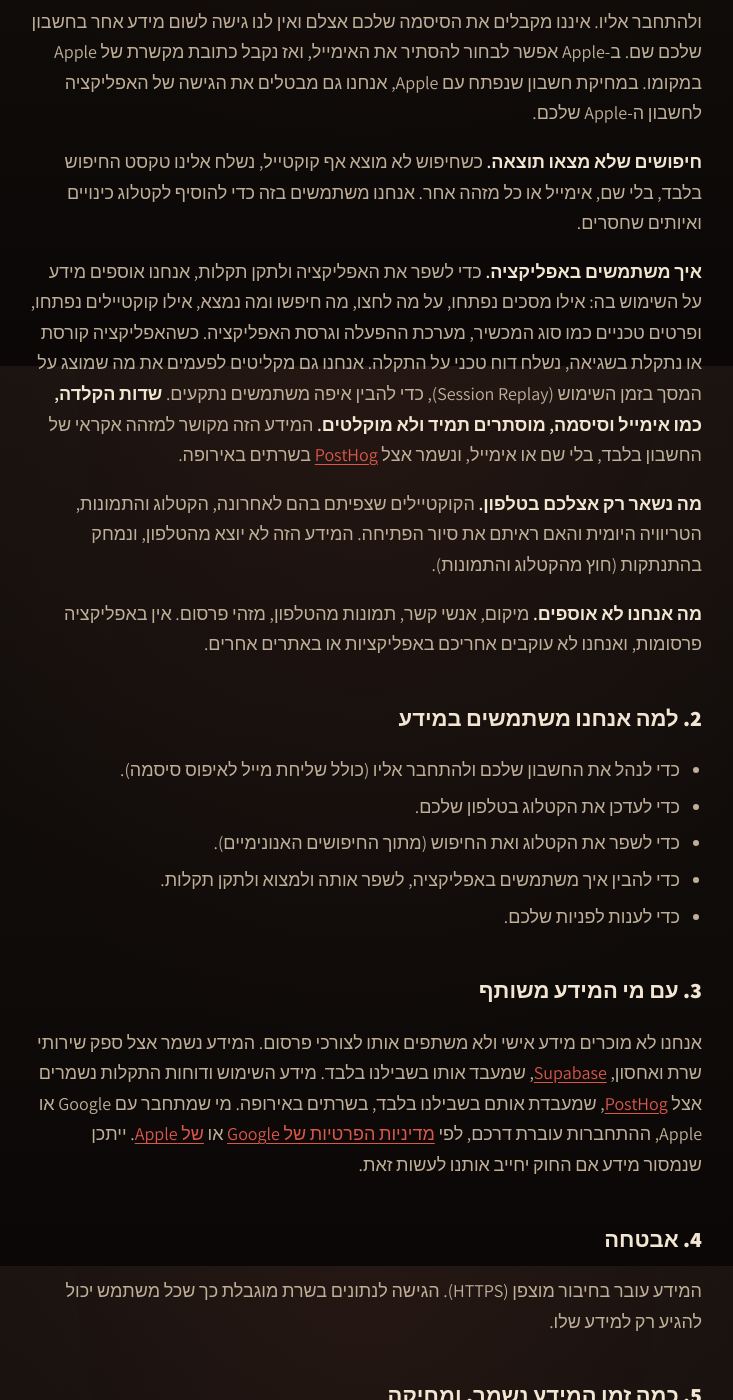
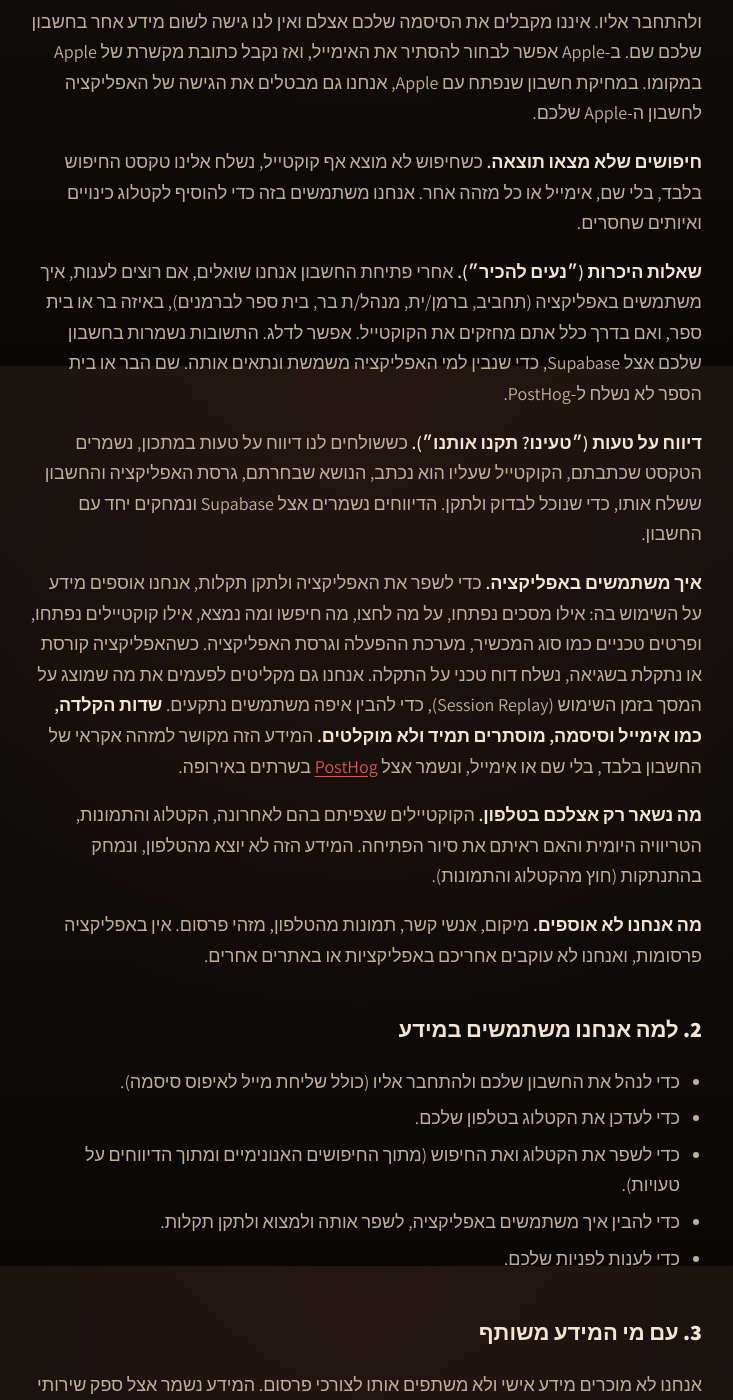
Before and after one commit to oriamram/barmenti-site, a Jekyll site: the page built from privacy.md, in a window 1280 px wide and 1400 px high, scrolled down 534 px. Shown: the whole window, without its empty margins (274-1007 px from the left). Built offline with Jekyll 4.4.1, drawn with Linux system fonts in a browser that asks for light colours; some of the changed text lies outside the part shown.

Commit message:
Privacy policy: mistake reports and the questions after sign-up

```diff
--- a/privacy.md
+++ b/privacy.md
@@ -19,6 +19,10 @@ permalink: /privacy/
 
 **חיפושים שלא מצאו תוצאה.** כשחיפוש לא מוצא אף קוקטייל, נשלח אלינו טקסט החיפוש בלבד, בלי שם, אימייל או כל מזהה אחר. אנחנו משתמשים בזה כדי להוסיף לקטלוג כינויים ואיותים שחסרים.
 
+**שאלות היכרות (״נעים להכיר״).** אחרי פתיחת החשבון אנחנו שואלים, אם רוצים לענות, איך משתמשים באפליקציה (תחביב, ברמן/ית, מנהל/ת בר, בית ספר לברמנים), באיזה בר או בית ספר, ואם בדרך כלל אתם מחזקים את הקוקטייל. אפשר לדלג. התשובות נשמרות בחשבון שלכם אצל Supabase, כדי שנבין למי האפליקציה משמשת ונתאים אותה. שם הבר או בית הספר לא נשלח ל-PostHog.
+
+**דיווח על טעות (״טעינו? תקנו אותנו״).** כששולחים לנו דיווח על טעות במתכון, נשמרים הטקסט שכתבתם, הקוקטייל שעליו הוא נכתב, הנושא שבחרתם, גרסת האפליקציה והחשבון ששלח אותו, כדי שנוכל לבדוק ולתקן. הדיווחים נשמרים אצל Supabase ונמחקים יחד עם החשבון.
+
 **איך משתמשים באפליקציה.** כדי לשפר את האפליקציה ולתקן תקלות, אנחנו אוספים מידע על השימוש בה: אילו מסכים נפתחו, על מה לחצו, מה חיפשו ומה נמצא, אילו קוקטיילים נפתחו, ופרטים טכניים כמו סוג המכשיר, מערכת ההפעלה וגרסת האפליקציה. כשהאפליקציה קורסת או נתקלת בשגיאה, נשלח דוח טכני על התקלה. אנחנו גם מקליטים לפעמים את מה שמוצג על המסך בזמן השימוש (Session Replay), כדי להבין איפה משתמשים נתקעים. **שדות הקלדה, כמו אימייל וסיסמה, מוסתרים תמיד ולא מוקלטים.** המידע הזה מקושר למזהה אקראי של החשבון בלבד, בלי שם או אימייל, ונשמר אצל [PostHog](https://posthog.com) בשרתים באירופה.
 
 **מה נשאר רק אצלכם בטלפון.** הקוקטיילים שצפיתם בהם לאחרונה, הקטלוג והתמונות, הטריוויה היומית והאם ראיתם את סיור הפתיחה. המידע הזה לא יוצא מהטלפון, ונמחק בהתנתקות (חוץ מהקטלוג והתמונות).
@@ -29,7 +33,7 @@ permalink: /privacy/
 
 - כדי לנהל את החשבון שלכם ולהתחבר אליו (כולל שליחת מייל לאיפוס סיסמה).
 - כדי לעדכן את הקטלוג בטלפון שלכם.
-- כדי לשפר את הקטלוג ואת החיפוש (מתוך החיפושים האנונימיים).
+- כדי לשפר את הקטלוג ואת החיפוש (מתוך החיפושים האנונימיים ומתוך הדיווחים על טעויות).
 - כדי להבין איך משתמשים באפליקציה, לשפר אותה ולמצוא ולתקן תקלות.
 - כדי לענות לפניות שלכם.
 
```
Also changed, not shown: other parts of privacy.md (+2 -2 lines).
